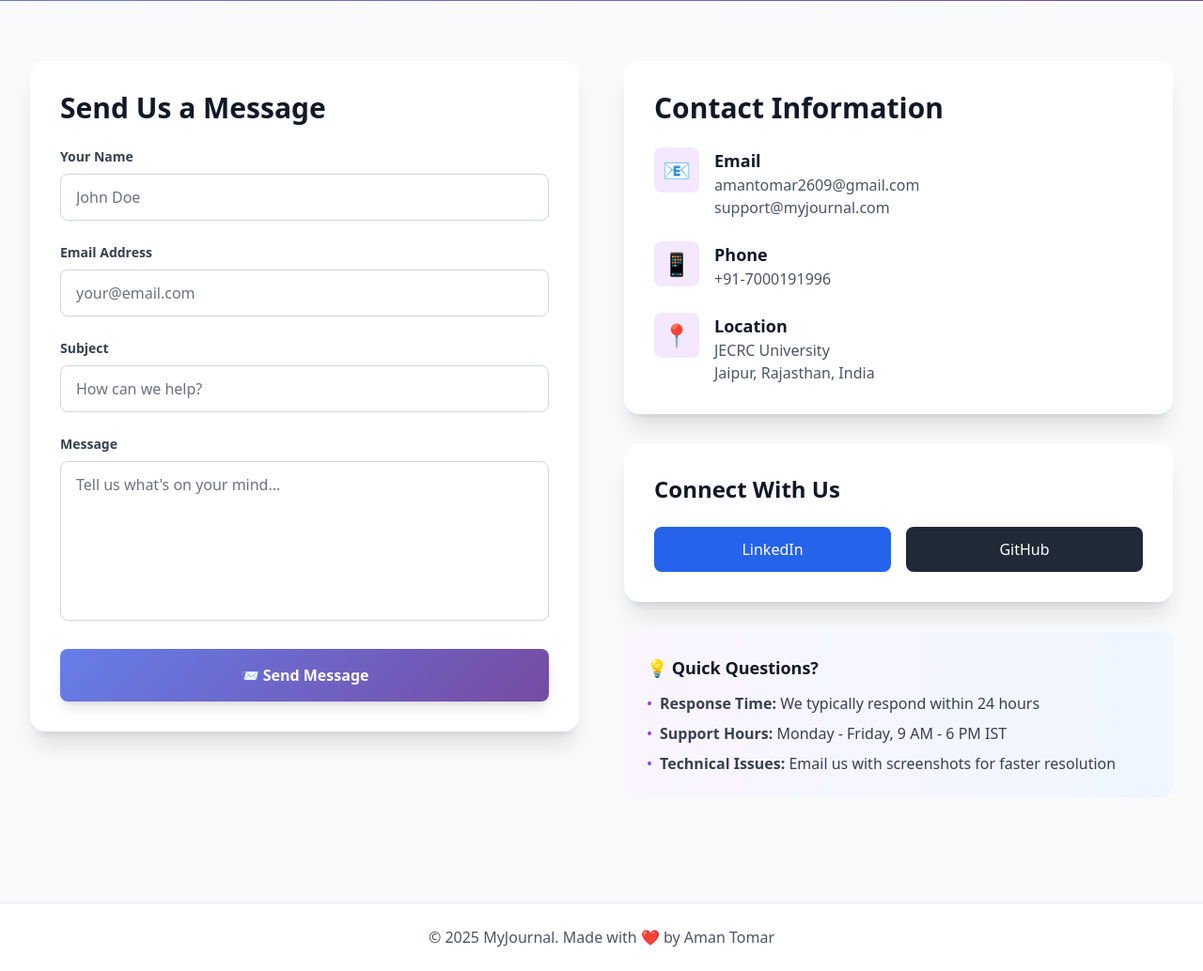
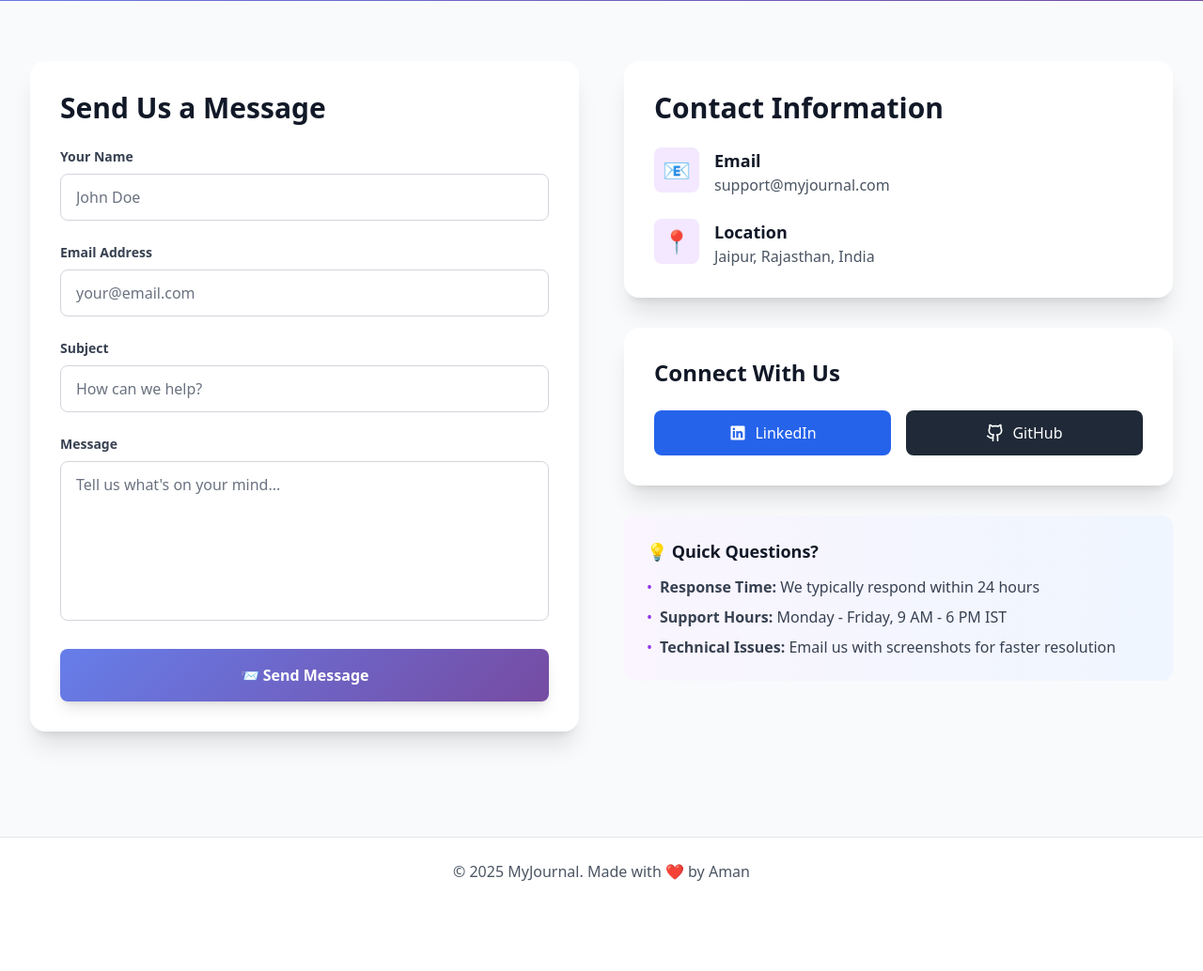
Before and after one commit to aman-Tomar-30/MyJournal-Flask, a Flask app: page /contact in a window 1280 px wide. Shown: the part 283-1317 px from the top of the page at 94% size. After the commit the page ends 1221 px from the top, so only its background shows below. Run offline with Flask 3, Linux system fonts and the light colour scheme; some libraries are stand-ins or nearby versions.

Commit message:
adding updated contact.html

```diff
--- a/templates/contact.html
+++ b/templates/contact.html
@@ -140,20 +140,7 @@
                                 </div>
                                 <div class="ml-4">
                                     <h3 class="text-lg font-semibold text-gray-900">Email</h3>
-                                    <p class="text-gray-600">amantomar2609@gmail.com</p>
                                     <p class="text-gray-600">support@myjournal.com</p>
-                                </div>
-                            </div>
-
-                            <div class="flex items-start">
-                                <div class="flex-shrink-0">
-                                    <div class="w-12 h-12 bg-purple-100 rounded-lg flex items-center justify-center">
-                                        <span class="text-2xl">📱</span>
-                                    </div>
-                                </div>
-                                <div class="ml-4">
-                                    <h3 class="text-lg font-semibold text-gray-900">Phone</h3>
-                                    <p class="text-gray-600">+91-7000191996</p>
                                 </div>
                             </div>
 
@@ -165,7 +152,6 @@
                                 </div>
                                 <div class="ml-4">
                                     <h3 class="text-lg font-semibold text-gray-900">Location</h3>
-                                    <p class="text-gray-600">JECRC University</p>
                                     <p class="text-gray-600">Jaipur, Rajasthan, India</p>
                                 </div>
                             </div>
@@ -178,10 +164,19 @@
 
                         <div class="grid grid-cols-2 gap-4">
                             <a href="https://linkedin.com/in/tomaraman" target="_blank" class="flex items-center justify-center space-x-2 bg-blue-600 text-white py-3 rounded-lg hover:bg-blue-700 transition duration-300">
-                                <span>LinkedIn</span>
+                                <svg xmlns="http://www.w3.org/2000/svg" width="30" height="30" viewBox="0 0 16 16" fill="none" stroke="currentColor" stroke-width="2" stroke-linecap="round" stroke-linejoin="round" class="w-5 h-5">
+                            <path
+                                fill="currentColor"
+                                stroke="none"
+                                d="M12.225 12.225h-1.778V9.44c0-.664-.012-1.519-.925-1.519-.926 0-1.068.724-1.068 1.47v2.834H6.676V6.498h1.707v.783h.024c.348-.594.996-.95 1.684-.925 1.802 0 2.135 1.185 2.135 2.728l-.001 3.14zM4.67 5.715a1.037 1.037 0 01-1.032-1.031c0-.566.466-1.032 1.032-1.032.566 0 1.031.466 1.032 1.032 0 .566-.466 1.032-1.032 1.032zm.889 6.51h-1.78V6.498h1.78v5.727zM13.11 2H2.885A.88.88 0 002 2.866v10.268a.88.88 0 00.885.866h10.226a.882.882 0 00.889-.866V2.865a.88.88 0 00-.889-.864z"
+                            />
+                            </svg><span>LinkedIn</span>
                             </a>
                             <a href="https://github.com/aman-Tomar-30" target="_blank" class="flex items-center justify-center space-x-2 bg-gray-800 text-white py-3 rounded-lg hover:bg-gray-900 transition duration-300">
-                                <span>GitHub</span>
+                                <svg xmlns="http://www.w3.org/2000/svg" width="24" height="24" viewBox="0 0 24 24" fill="none" stroke="currentColor" stroke-width="2" stroke-linecap="round" stroke-linejoin="round" class="w-5 h-5">
+                                <path d="M15 22v-4a4.8 4.8 0 0 0-1-3.5c3 0 6-2 6-5.5.08-1.25-.27-2.48-1-3.5.28-1.15.28-2.35 0-3.5 0 0-1 0-3 1.5-2.64-.5-5.36-.5-8 0C6 2 5 2 5 2c-.3 1.15-.3 2.35 0 3.5A5.403 5.403 0 0 0 4 9c0 3.5 3 5.5 6 5.5-.39.49-.68 1.05-.85 1.65-.17.6-.22 1.23-.15 1.85v4"/>
+                                <path d="M9 18c-4.51 2-5-2-7-2"/>
+                                </svg><span>GitHub</span>
                             </a>
                         </div>
                     </div>
@@ -213,7 +208,7 @@
     <footer class="bg-white border-t border-gray-200 mt-12">
         <div class="max-w-7xl mx-auto px-4 sm:px-6 lg:px-8 py-6">
             <div class="text-center text-gray-600">
-                <p>&copy; 2025 MyJournal. Made with ❤️ by Aman Tomar</p>
+                <p>&copy; 2025 MyJournal. Made with ❤️ by Aman</p>
             </div>
         </div>
     </footer>
```
